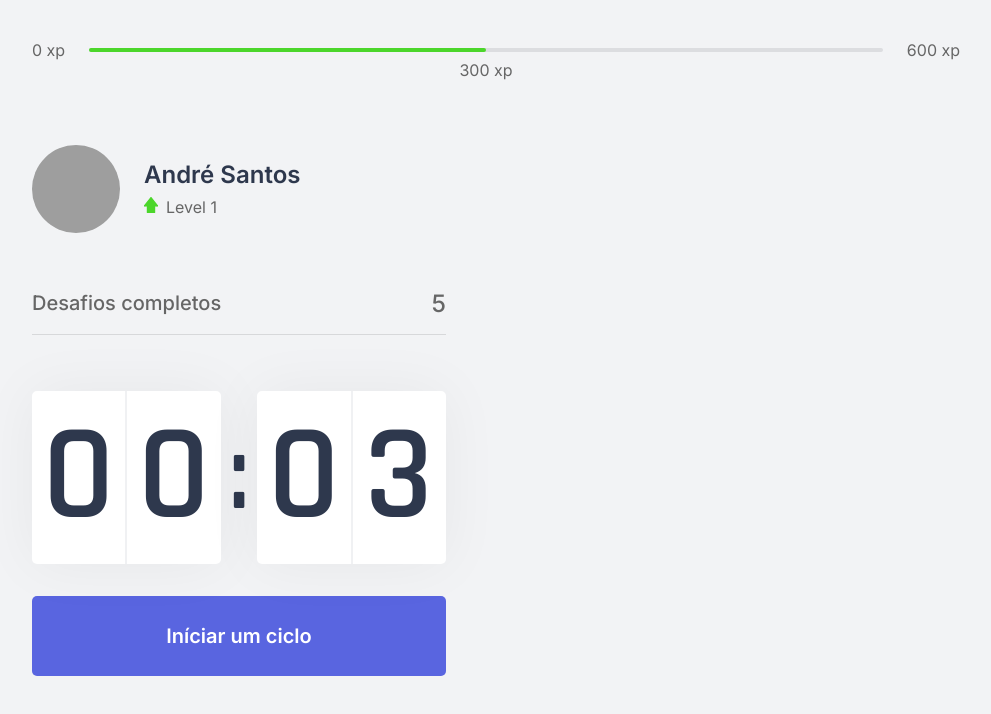
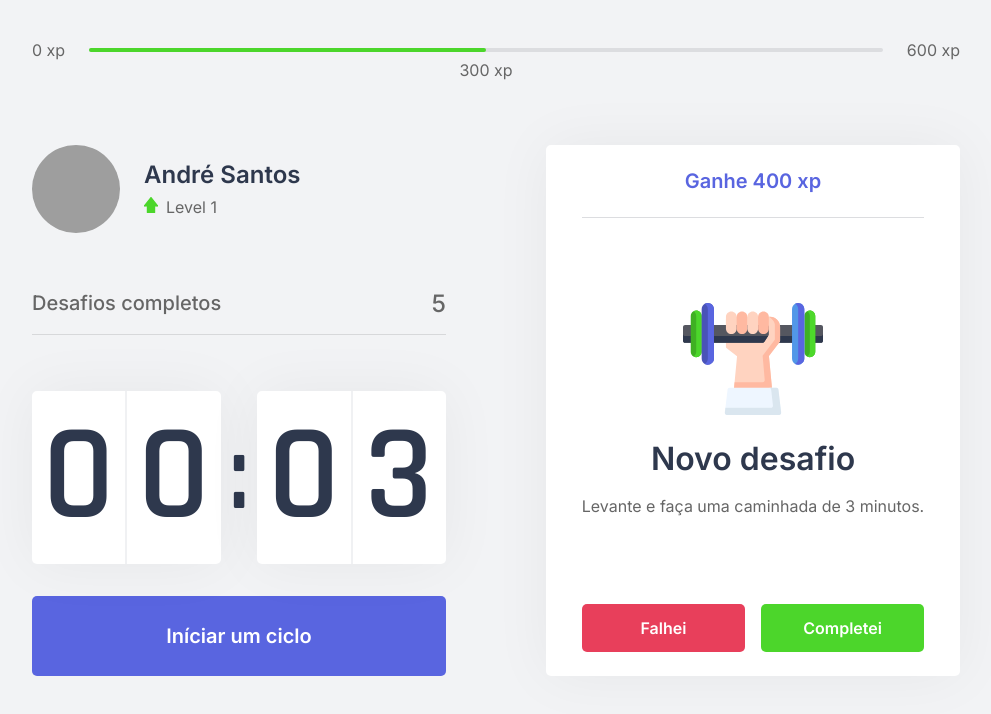
Before and after one commit to adasantos/moveit, a Next.js app: page / in a window 1280 px wide. Shown: the top 714 px of the page, without its empty margins (144-1135 px from the left). Built offline with nearby package versions, Linux system fonts and the light colour scheme; grey boxes are pictures that could not be loaded.

Commit message:
create challengeBox component

```diff
--- /dev/null
+++ b/src/components/ChallengeBox.tsx
@@ -0,0 +1,45 @@
+import styles from '../styles/components/ChallengeBox.module.css';
+
+export function ChallengeBox() {
+  const hasActiveChallenge = true;
+
+  return (
+    <div className={styles.challengeBoxContainer}>
+      { hasActiveChallenge ? (
+          <div className={styles.challengeActive}>
+            <header>Ganhe 400 xp</header>
+
+            <main>
+              <img src="icons/body.svg" />
+              <strong>Novo desafio</strong>
+              <p>Levante e faça uma caminhada de 3 minutos.</p>
+            </main>
+            <footer>
+              <button
+                type="button"
+                className={styles.challengeFailedButton}
+              >
+                Falhei
+              </button>
+
+              <button
+                  type="button"
+                  className={styles.challengeSucceededButton}
+              >
+                Completei
+              </button>
+            </footer>
+          </div>
+        ) : (
+          <div className={styles.challengeNotActive}>
+            <strong>Finalize um ciclo para receber um desafio</strong>
+            <p>
+              <img src="icons/level-up.svg" alt="Level Up"/>
+              Avance de level completando desafios.
+            </p>
+          </div>
+        )
+      }
+    </div>
+  )
+}
--- a/src/pages/index.tsx
+++ b/src/pages/index.tsx
@@ -4,6 +4,7 @@
 import { Profile } from '../components/Profile';
 import { CompletedChallenges } from '../components/CompletedChallenges';
 import { Countdown } from '../components/Countdown';
+import { ChallengeBox } from '../components/ChallengeBox';
 
 import styles from '../styles/pages/Home.module.css';
 
@@ -22,7 +23,7 @@
           <Countdown />
         </div>
         <div>
-
+          <ChallengeBox />
         </div>
       </section>
     </div>
--- /dev/null
+++ b/src/styles/components/ChallengeBox.module.css
@@ -0,0 +1,110 @@
+.challengeBoxContainer {
+  height: 100%;
+
+  background: var(--white);
+  border-radius: 5px;
+  box-shadow: 0 0 60px rgba(0, 0, 0, 0.05);
+  padding: 1.5rem 2rem;
+
+  display: flex;
+  flex-direction: column;
+  align-items: center;
+  justify-content: center;
+
+  text-align: center;
+}
+
+.challengeNotActive {
+  display: flex;
+  flex-direction: column;
+  align-items: center;
+}
+
+.challengeNotActive strong {
+  font-size: 1.5rem;
+  font-weight: 500;
+  line-height: 1.4;
+}
+
+.challengeNotActive p {
+  display: flex;
+  flex-direction: column;
+  align-items: center;
+  line-height: 1.4;
+  max-width: 70%;
+  margin-top: 3rem;
+}
+
+.challengeNotActive p img {
+  margin-bottom: 1rem;
+}
+
+.challengeActive {
+  height: 100%;
+
+  display: flex;
+  flex-direction: column;
+}
+
+.challengeActive header {
+  color: var(--blue);
+  font-weight: 600;
+  font-size: 1.25rem;
+  padding: 0 2rem 1.5rem;
+  border-bottom: 1px solid var(--gray-line);
+}
+
+.challengeActive main {
+  flex: 1;
+  display: flex;
+  flex-direction: column;
+  align-items: center;
+  justify-content: center;
+}
+
+.challengeActive main strong {
+  font-size: 2rem;
+  font-weight: 600;
+  color: var(--title);
+  margin: 1.5rem 0 1rem;
+}
+
+.challengeActive main p {
+  line-height: 1.5;
+}
+
+.challengeActive footer {
+  display: grid;
+  grid-template-columns: repeat(2, 1fr);
+  gap: 1rem;
+}
+
+.challengeActive footer button {
+  height: 3rem;
+
+  display: flex;
+  align-items: center;
+  justify-content: center;
+
+  border: 0;
+  border-radius: 5px;
+
+  color: var(--white);
+
+  font-size: 1rem;
+  font-weight: 600;
+
+  transition: filter 0.2s;
+}
+
+.challengeActive footer button.challengeFailedButton {
+  background: var(--red);
+}
+
+.challengeActive footer button.challengeSucceededButton {
+  background: var(--green);
+}
+
+.challengeActive footer button:hover {
+  filter: brightness(0.9);
+}
```
